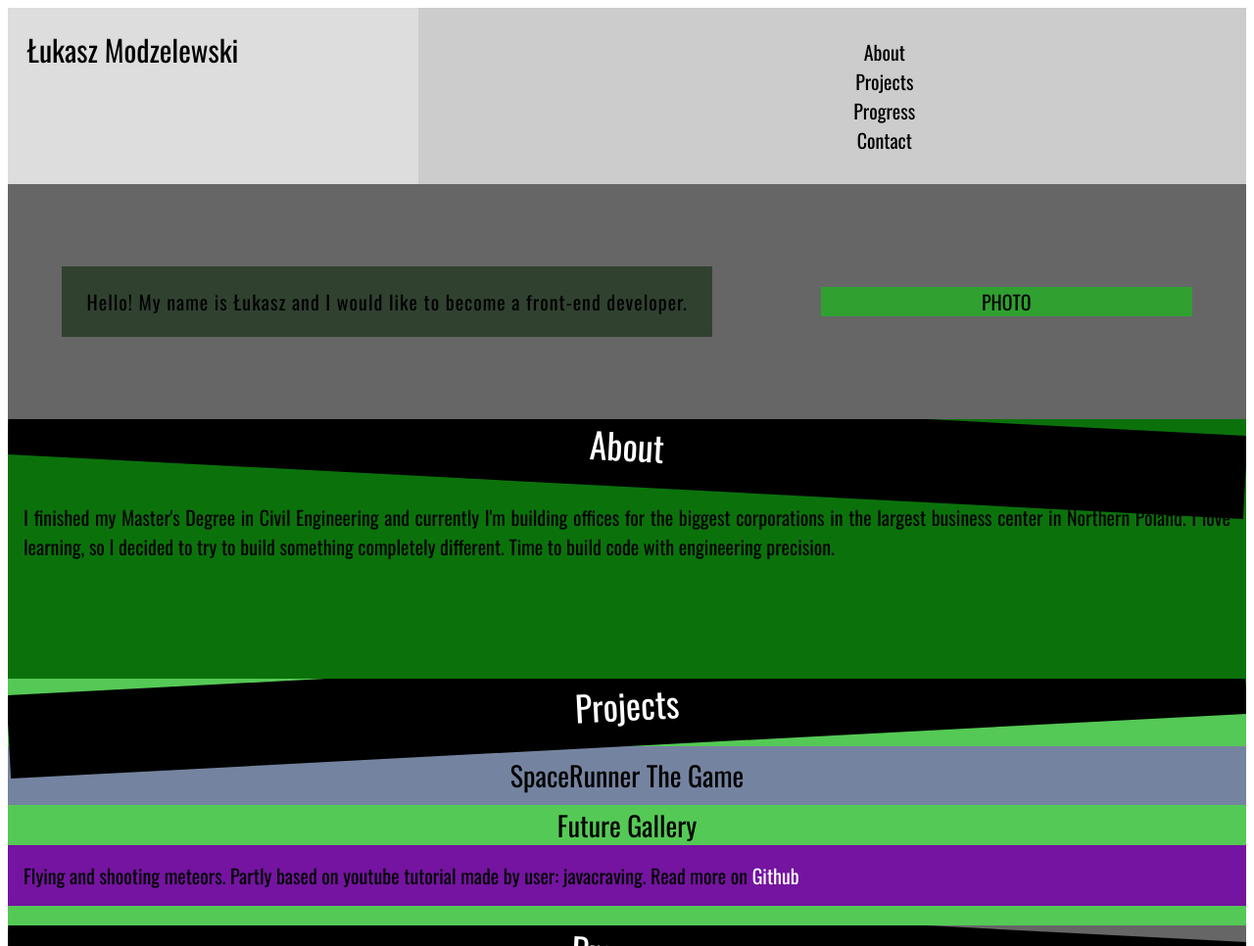
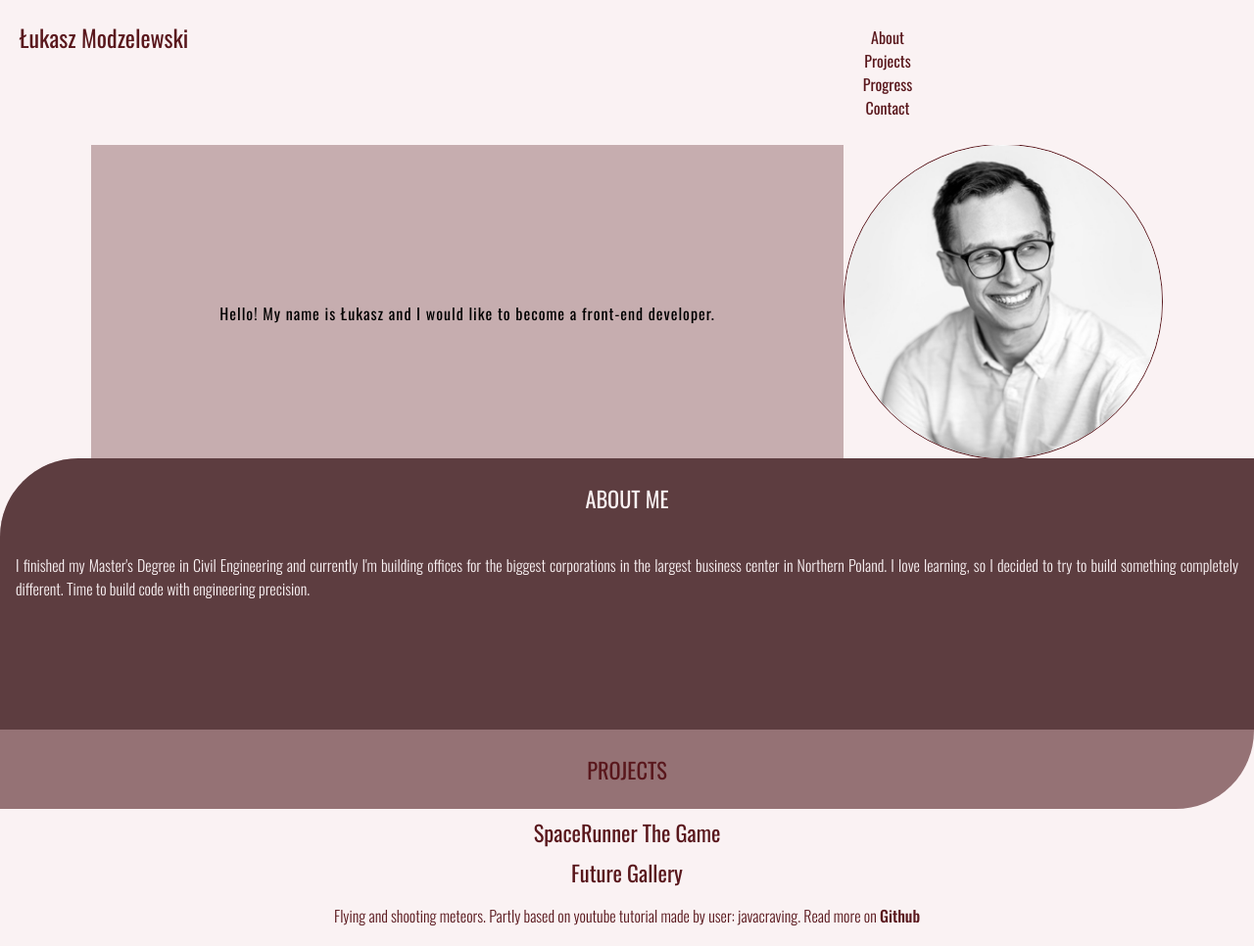
Before and after one commit to LukasMod/portfolio, a plain HTML site: page index.html in a window 1280 px wide. Shown: the top 966 px of the page at 98% size. Drawn offline with nearby package versions, Linux system fonts and the light colour scheme.

Commit message:
Add socials, colors, image, some borders

```diff
--- a/index.html
+++ b/index.html
@@ -5,7 +5,10 @@
     <meta charset="UTF-8">
     <meta name="viewport" content="width=device-width, initial-scale=1.0">
     <title>Łukasz Modzelewski - Web-Dev</title>
-    <link href="https://fonts.googleapis.com/css?family=Oswald&amp;subset=latin-ext" rel="stylesheet">
+    <link href="https://fonts.googleapis.com/css2?family=Oswald:wght@200;300;400;500&display=swap" rel="stylesheet">
+    <!-- "Font Awesome by Dave Gandy - http://fontawesome.io" -->
+    <link rel="stylesheet" href="https://pro.fontawesome.com/releases/v5.10.0/css/all.css"
+        integrity="sha384-AYmEC3Yw5cVb3ZcuHtOA93w35dYTsvhLPVnYs9eStHfGJvOvKxVfELGroGkvsg+p" crossorigin="anonymous" />
     <link rel="stylesheet" href="css/style.css">
 </head>
 
@@ -24,11 +27,12 @@
     <main>
         <section class='hello'>
             <div class='short'> Hello! My name is Łukasz and I would like to become a front-end developer.</div>
-            <!-- <img src="img/lm.png" alt="LM photo"/> -->
-            <div class='img'>PHOTO</div>
+            <img src="img/lm.png" alt="LM photo" />
         </section>
         <section class='about'>
-            <div class='header'>About</div>
+            <div class='header'>
+                About me
+            </div>
             <div class='info'>
                 I finished my Master's Degree in Civil Engineering and currently I'm building offices for the biggest
                 corporations in the
@@ -38,6 +42,7 @@
         </section>
         <section class='projects'>
             <div class='header'>Projects</div>
+
             <div class='project'>
                 <div class='title'>SpaceRunner The Game</div>
                 <div class='gallery'>Future Gallery</div>
@@ -49,6 +54,8 @@
         <section class='progress'>
 
             <div class='header'>Progress</div>
+            <div class='progress-info'>
+
                 <div class='info'>I am currently learning pure JS</div>
 
                 <div class='info'>So far I've created projects using:
@@ -58,14 +65,14 @@
                         <li>HTML, CSS with SASS</li>
                     </ul>
                 </div>
-            <div class='info'>Plans for the future:
+                <div class='info'>Plans for the near future:
                     <ul>
                         <li>React</li>
                         <li>Node.js</li>
                         <li>Angular</li>
                     </ul>
                 </div>
-
+            </div>
         </section>
         <section class='contact'>
             <div class='header'>Contact</div>
@@ -73,7 +80,12 @@
         </section>
     </main>
     <footer>
-        <div class='socials'> SocialMedia</div>
+        <div class='socials'>
+            <a href='mailto:lukasz.adam.modzelewski@gmail.com'><i class="fas fa-envelope"> </i></a>
+            <a href='https://github.com/LukasMod'><i class="fab fa-github"> </i></a>
+            <a href='https://linkedin.com/in/lukasz-modzelewski'><i class="fab fa-linkedin-in"> </i></a>
+            <a href='https://facebook.com/lukaszmod'><i class="fab fa-facebook-f"> </i></a>
+        </div>
         <div class='rights'>© ŁM All rights reserved</div>
     </footer>
 </body>
--- a/sass/_footer.sass
+++ b/sass/_footer.sass
@@ -1,2 +1,20 @@
 footer
-    background-color: #aaa
+    background-color: $color1
+    color: $color5
+    div.socials
+        display: flex
+        font-size: 1.5rem
+        a
+            width: 100%
+            color: $color5
+            text-align: center
+            transition: .3s
+            &:hover
+                background-color: $color5
+                color: $color1
+
+
+    div.rights
+        line-height: 2rem
+        font-size: 0.8rem
+        text-align: center
--- a/sass/_main.sass
+++ b/sass/_main.sass
@@ -1,54 +1,87 @@
 main
-    background-color: #666
-    section:nth-of-type(odd) div.header
-        transform: rotate(-3deg)
-    section:nth-of-type(even) div.header
-        transform: rotate(3deg)
+    background-color: $color5
+    // section:nth-of-type(odd) div.header
+    //     transform: rotate(-3deg)
+    // section:nth-of-type(even) div.header
+    //     transform: rotate(3deg)
     section
         display: flex
         flex-direction: column
         text-align: center
         overflow: hidden
+        align-items: center
+        justify-content: space-around
         div.header
-            font-size: 1.8rem
+            box-sizing: border-box
+            font-size: 1.4rem
+            padding: 3vh
+            width: 100%
             text-align: center
-            margin-top: -2vh
-            padding: 2vh
-            background-color: black
-            color: white
+            text-transform: uppercase
+            background-color: $color3
+            color: $color1
 
         div.info
             text-align: center
             padding: 2vh
             text-align: justify
+            font-weight: 300
+            background-color: $color5
+            color: $color1
 
 
     section.hello
         display: flex
         flex-direction: row
-        height: 30vh
+        position: relative
+        height: 40vh
         align-items: center
-        justify-content: space-around
+
+        justify-content: center
+        background-color: $color5
 
         div.short
-            background-color: #304130
-            width: 50%
-            line-height: 5vh
+            box-sizing: border-box
+            background-color: $color4
+            width: 60%
+            height: 100%
+            align-self: center
             letter-spacing: 1px
-            padding: 2vh
-            text-align: center
+            padding: 20% 2vh 20% 2vh
+            border-radius: 0 10vh 0 0
 
-        div.img
-            background-color: #30a030
-            width: 30%
+        img
+            max-width: 50%
+            max-height: 40vh
+            border-radius: 50%
+            border: 1px solid $color1
+
+
 
     section.about
-            background-color: #0b720b
+            background-color: $color4
+            border-radius: 10vh 0 0 0
+            div.header
+                position: relative
+                border-radius: 0 0 0 0
+                background-color: $color2
+                color: $color5
+
             div.info
                 height: 20vh
                 padding-bottom: 20px
+                background-color: $color2
+                color: $color5
+
+
+
+
+
     section.projects
-            background-color: #55c955
+            background-color: $color5
+            color: $color1
+            div.header
+                border-radius: 0 0 10vh 0
             div.project
                 display: flex
                 flex-direction: column
@@ -58,12 +91,23 @@ main
 
                 div.title
                     font-size: 1.4rem
-                    background-color: #7484a0
                     line-height: 3rem
                 div.gallery
                     font-size: 1.4rem
                 div.info
-                    background-color: #7414a0
                     font-size: 1rem
                     a
-                        color: white
+                        font-weight: 500
+                        color: $color1
+                        &:hover
+                            color: $color4
+    section.progress
+        position: relative
+        background-color: $color4
+        border-radius: 10vh 0 0 0
+        div.header
+        div.progress-info
+            border-radius: 8vh
+            overflow: hidden
+            div.info
+                width: 100%
--- a/sass/_nav.sass
+++ b/sass/_nav.sass
@@ -1,11 +1,11 @@
 header
-    background-color: #ccc
     display: flex
     flex-direction: row
     justify-content: space-between
+    background-color: $color5
+    color: $color1
 
     div
-        background-color: #ddd
         font-size: 1.5rem
         padding: 20px
         width: 30%
--- /dev/null
+++ b/sass/_variables.sass
@@ -0,0 +1,5 @@
+$color1: #59171c
+$color2: #5d3d40
+$color3: #957275
+$color4: #c6adaf
+$color5: #faf2f3
--- a/sass/style.sass
+++ b/sass/style.sass
@@ -1,14 +1,17 @@
-html
+@import 'variables'
+
+body
        font-family: oswald
-       font-size: 2.5vh
+       font-size: 16px
        margin: 0
        padding: 0
-       height: 150vh
+       height: 200vh
        box-sizing: border-box
        a
               text-decoration: none
               cursor: pointer
 
+
 @import 'nav'
 @import 'main'
 @import 'footer'
```
Also changed, not shown: css/style.css, img/lm.png (added), 2 other files. Lines whose indentation alone changed are shown as unchanged.
